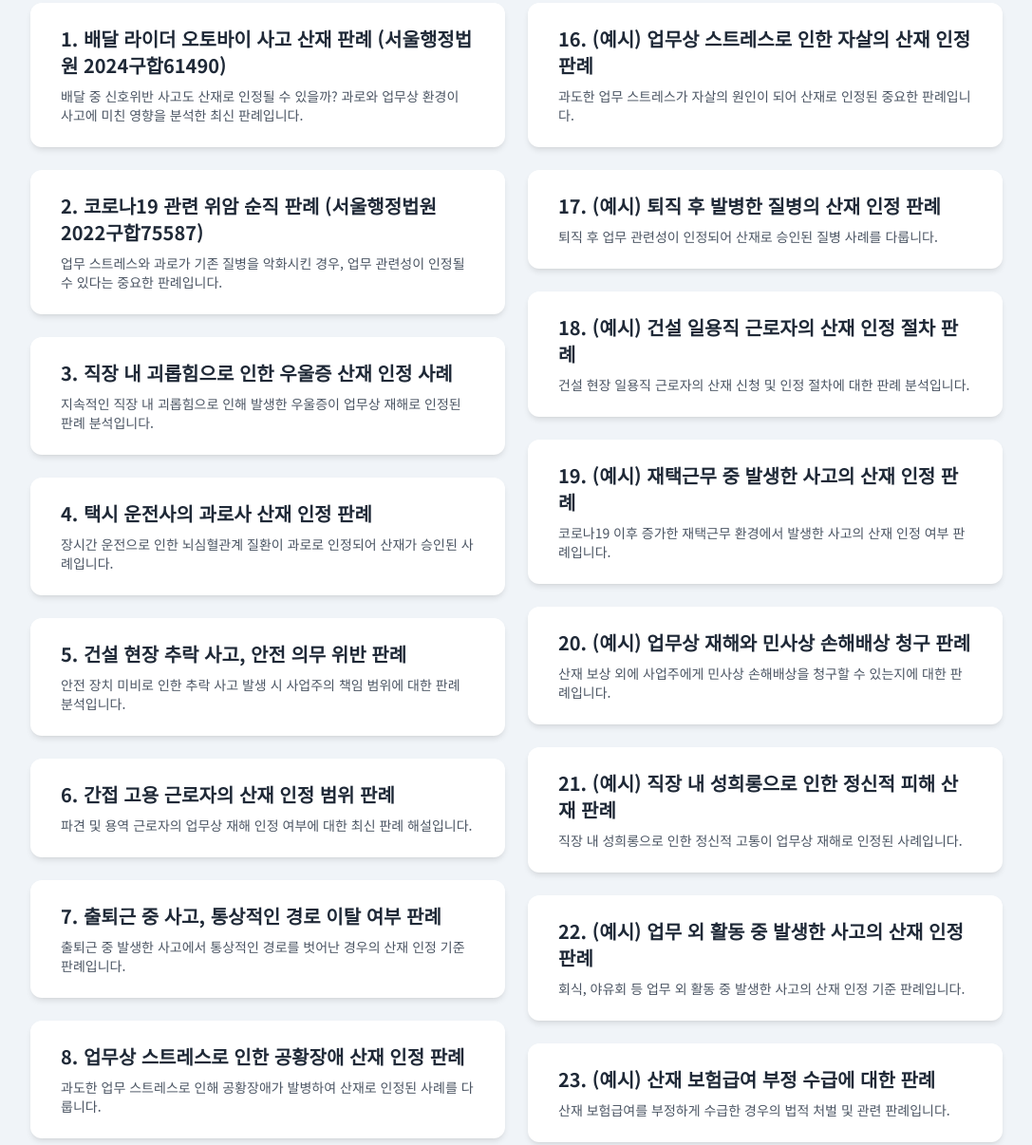
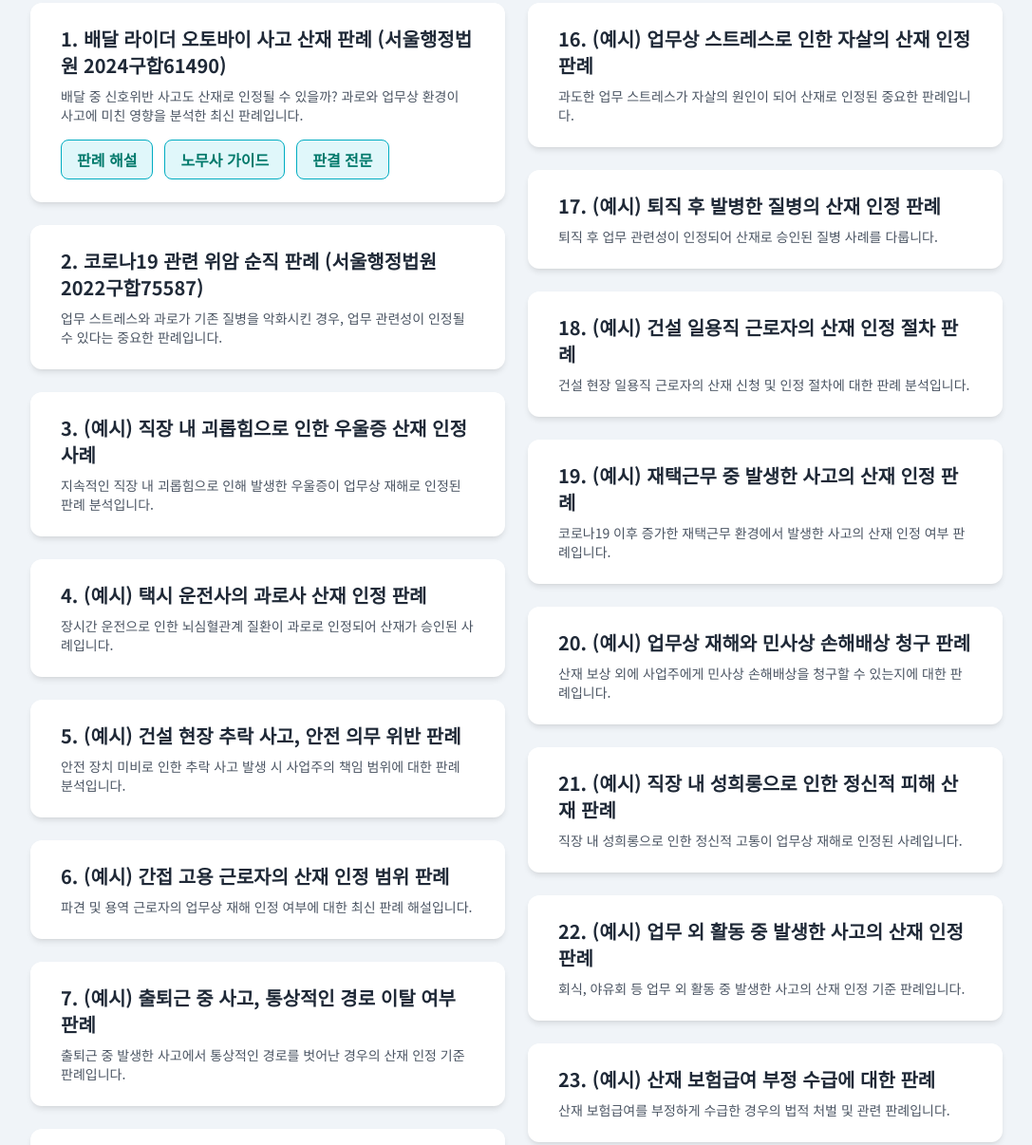
Before and after one commit to JustinKim0324/1, a plain HTML site: page index.HTML in a window 1280 px wide. Shown: the part 573-1779 px from the top of the page at 95% size, without its empty margins (96-1183 px from the left). Drawn offline with nearby package versions, Linux system fonts and the light colour scheme.

Commit message:
Update index.HTML

```diff
--- a/index.HTML
+++ b/index.HTML
@@ -142,6 +142,22 @@
       white-space: nowrap; /* 텍스트 줄바꿈 방지 */
       box-shadow: 0 4px 6px -1px rgba(0, 0, 0, 0.1), 0 2px 4px -2px rgba(0, 0, 0, 0.06);
     }
+    /* 새로운 링크 박스 스타일 */
+    .link-box {
+        display: inline-flex;
+        align-items: center;
+        padding: 0.5rem 1rem;
+        background-color: #e0f7fa; /* 연한 하늘색 배경 */
+        color: #00796b; /* 진한 청록색 텍스트 */
+        border-radius: 0.5rem;
+        font-weight: 600;
+        transition: background-color 0.2s ease-in-out, color 0.2s ease-in-out;
+        border: 1px solid #00acc1; /* 테두리 */
+    }
+    .link-box:hover {
+        background-color: #00796b; /* 호버 시 진한 청록색 배경 */
+        color: white;
+    }
   </style>
 </head>
 <body>
@@ -194,14 +210,26 @@
         <!-- 첫 번째 열 (15개 항목) -->
         <div class="space-y-6">
           <!-- 첫 번째 가이드 카드 (실제 파일 링크) -->
-          <a href="배달 라이더 노무사 가이드.html" class="list-card block text-left list-item-animation interactive">
+          <div class="list-card block text-left list-item-animation interactive">
             <h3 class="text-xl font-bold text-gray-800 mb-2">
               1. 배달 라이더 오토바이 사고 산재 판례 (서울행정법원 2024구합61490)
             </h3>
-            <p class="text-gray-600 text-sm">
+            <p class="text-gray-600 text-sm mb-4">
               배달 중 신호위반 사고도 산재로 인정될 수 있을까? 과로와 업무상 환경이 사고에 미친 영향을 분석한 최신 판례입니다.
             </p>
-          </a>
+            <!-- 링크 박스 추가 -->
+            <div class="flex flex-wrap gap-3">
+                <a href="배달 라이더 산재 인정 여부 판례.html" class="link-box">
+                    판례 해설
+                </a>
+                <a href="배달 라이더 노무사 가이드.html" class="link-box">
+                    노무사 가이드
+                </a>
+                <a href="서울행정법원_2024구합61490.pdf" download class="link-box">
+                    판결 전문
+                </a>
+            </div>
+          </div>
 
           <!-- 두 번째 가이드 카드 (실제 파일 링크) -->
           <a href="코로나 위암 사건 노무사 가이드.html" class="list-card block text-left list-item-animation interactive">
@@ -216,7 +244,7 @@
           <!-- 예시 사례 3 ~ 15 (링크 없음) -->
           <div class="list-card block text-left list-item-animation">
             <h3 class="text-xl font-bold text-gray-800 mb-2">
-              3. 직장 내 괴롭힘으로 인한 우울증 산재 인정 사례
+              3. (예시) 직장 내 괴롭힘으로 인한 우울증 산재 인정 사례
             </h3>
             <p class="text-gray-600 text-sm">
               지속적인 직장 내 괴롭힘으로 인해 발생한 우울증이 업무상 재해로 인정된 판례 분석입니다.
@@ -224,7 +252,7 @@
           </div>
           <div class="list-card block text-left list-item-animation">
             <h3 class="text-xl font-bold text-gray-800 mb-2">
-              4. 택시 운전사의 과로사 산재 인정 판례
+              4. (예시) 택시 운전사의 과로사 산재 인정 판례
             </h3>
             <p class="text-gray-600 text-sm">
               장시간 운전으로 인한 뇌심혈관계 질환이 과로로 인정되어 산재가 승인된 사례입니다.
@@ -232,7 +260,7 @@
           </div>
           <div class="list-card block text-left list-item-animation">
             <h3 class="text-xl font-bold text-gray-800 mb-2">
-              5. 건설 현장 추락 사고, 안전 의무 위반 판례
+              5. (예시) 건설 현장 추락 사고, 안전 의무 위반 판례
             </h3>
             <p class="text-gray-600 text-sm">
               안전 장치 미비로 인한 추락 사고 발생 시 사업주의 책임 범위에 대한 판례 분석입니다.
@@ -240,7 +268,7 @@
           </div>
           <div class="list-card block text-left list-item-animation">
             <h3 class="text-xl font-bold text-gray-800 mb-2">
-              6. 간접 고용 근로자의 산재 인정 범위 판례
+              6. (예시) 간접 고용 근로자의 산재 인정 범위 판례
             </h3>
             <p class="text-gray-600 text-sm">
               파견 및 용역 근로자의 업무상 재해 인정 여부에 대한 최신 판례 해설입니다.
@@ -248,7 +276,7 @@
           </div>
           <div class="list-card block text-left list-item-animation">
             <h3 class="text-xl font-bold text-gray-800 mb-2">
-              7. 출퇴근 중 사고, 통상적인 경로 이탈 여부 판례
+              7. (예시) 출퇴근 중 사고, 통상적인 경로 이탈 여부 판례
             </h3>
             <p class="text-gray-600 text-sm">
               출퇴근 중 발생한 사고에서 통상적인 경로를 벗어난 경우의 산재 인정 기준 판례입니다.
@@ -256,7 +284,7 @@
           </div>
           <div class="list-card block text-left list-item-animation">
             <h3 class="text-xl font-bold text-gray-800 mb-2">
-              8. 업무상 스트레스로 인한 공황장애 산재 인정 판례
+              8. (예시) 업무상 스트레스로 인한 공황장애 산재 인정 판례
             </h3>
             <p class="text-gray-600 text-sm">
               과도한 업무 스트레스로 인해 공황장애가 발병하여 산재로 인정된 사례를 다룹니다.
@@ -264,7 +292,7 @@
           </div>
           <div class="list-card block text-left list-item-animation">
             <h3 class="text-xl font-bold text-gray-800 mb-2">
-              9. 고객 응대 근로자의 감정 노동 스트레스 산재 판례
+              9. (예시) 고객 응대 근로자의 감정 노동 스트레스 산재 판례
             </h3>
             <p class="text-gray-600 text-sm">
               고객의 폭언 등으로 인한 정신적 스트레스가 업무상 재해로 인정된 판례입니다.
@@ -272,7 +300,7 @@
           </div>
           <div class="list-card block text-left list-item-animation">
             <h3 class="text-xl font-bold text-gray-800 mb-2">
-              10. 해외 출장 중 발생한 사고의 산재 인정 판례
+              10. (예시) 해외 출장 중 발생한 사고의 산재 인정 판례
             </h3>
             <p class="text-gray-600 text-sm">
               해외 출장 중 발생한 사고가 업무상 재해로 인정된 기준과 관련 판례를 설명합니다.
```
